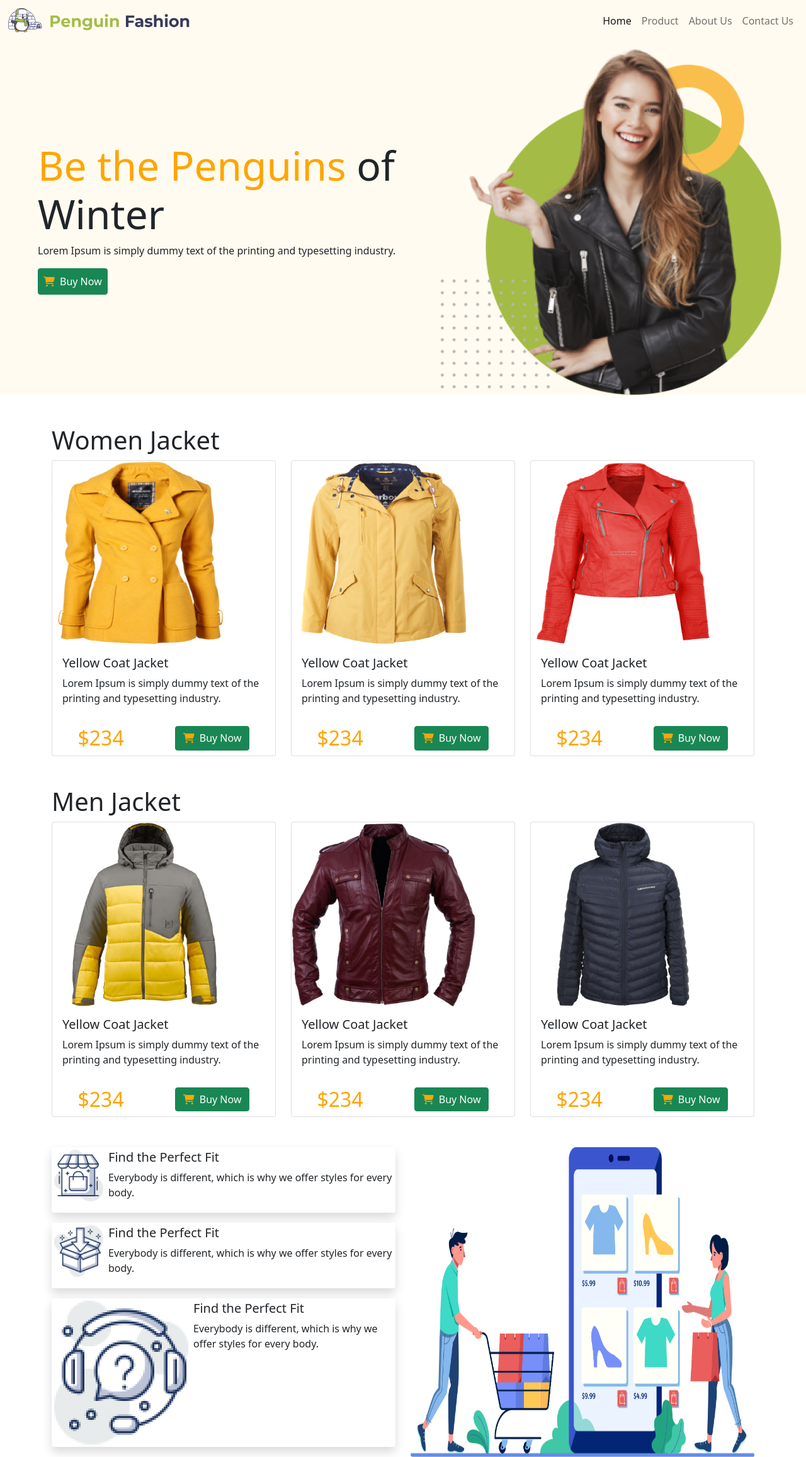
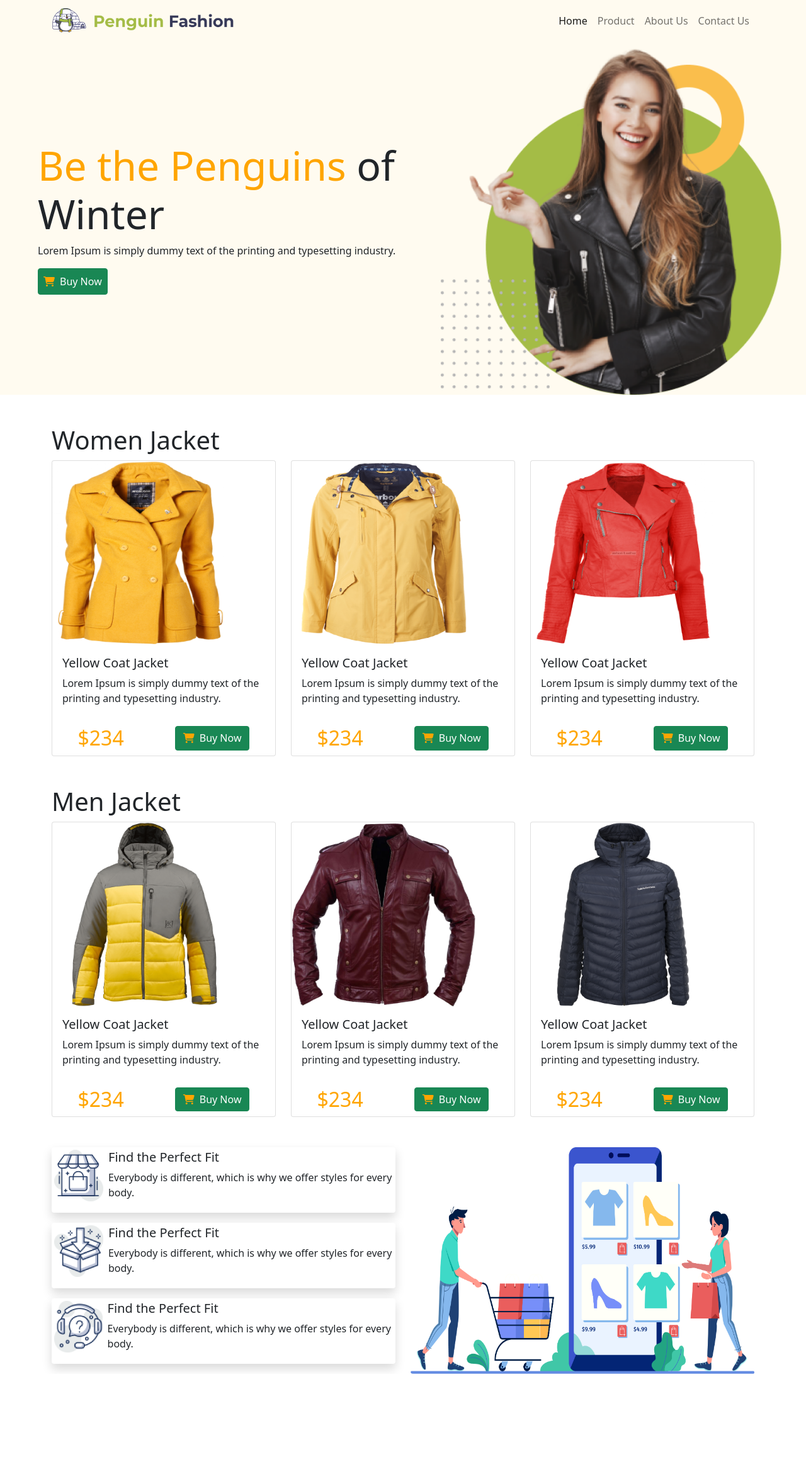
Before and after one commit to Sanjoy-Kundu/penguin-fashion, a plain HTML site: page index.html in a window 1280 px wide. Shown: the whole page at 63% size. After the commit the page ends 2182 px from the top, so only its background shows below. Drawn offline with Linux system fonts and the light colour scheme.

```diff
--- a/index.html
+++ b/index.html
@@ -18,7 +18,7 @@
 	<header>
 		<nav class="navbar navbar-expand-lg navbar-light" style="background-color:
 		#FFFBF0;">
-			<div class="container-fluid">
+			<div class="container">
 				<a class="navbar-brand" href="#">
 					<img src="images/logo.png" alt="" width="291" height="40">
 				</a>
@@ -192,7 +192,7 @@
 						</div>
 					</div>
 					<div class="img-des d-flex shadow p-1 mb-3 bg-body rounded">
-						<img src="images/question.png" alt="" class="img-fluid">
+						<img src="images/question.png" alt="" height="82px" width="78px">
 						<div class="single-img-des ms-2">
 							<h5>Find the Perfect Fit</h5>
 							<p>Everybody is different, which is why we
```
